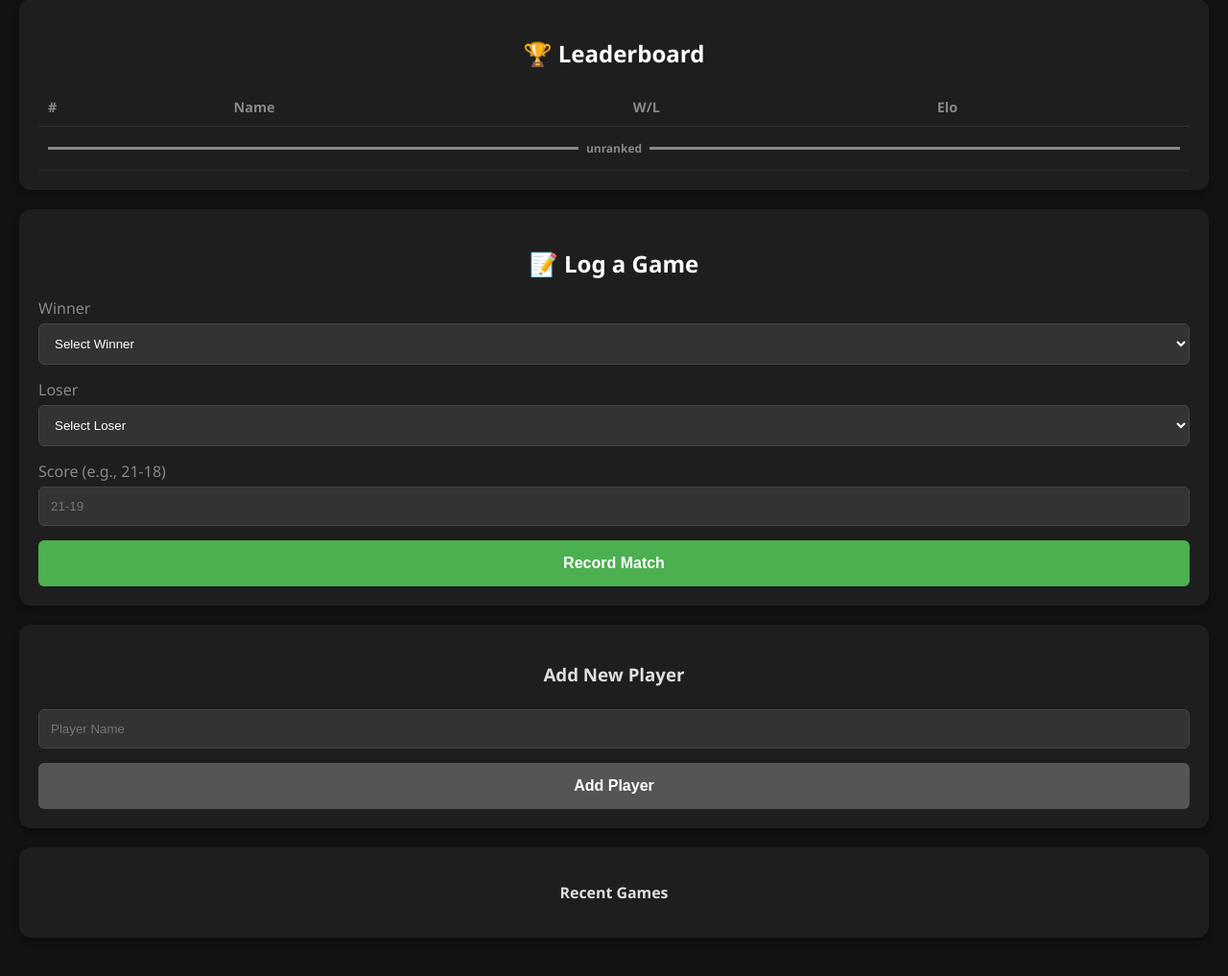
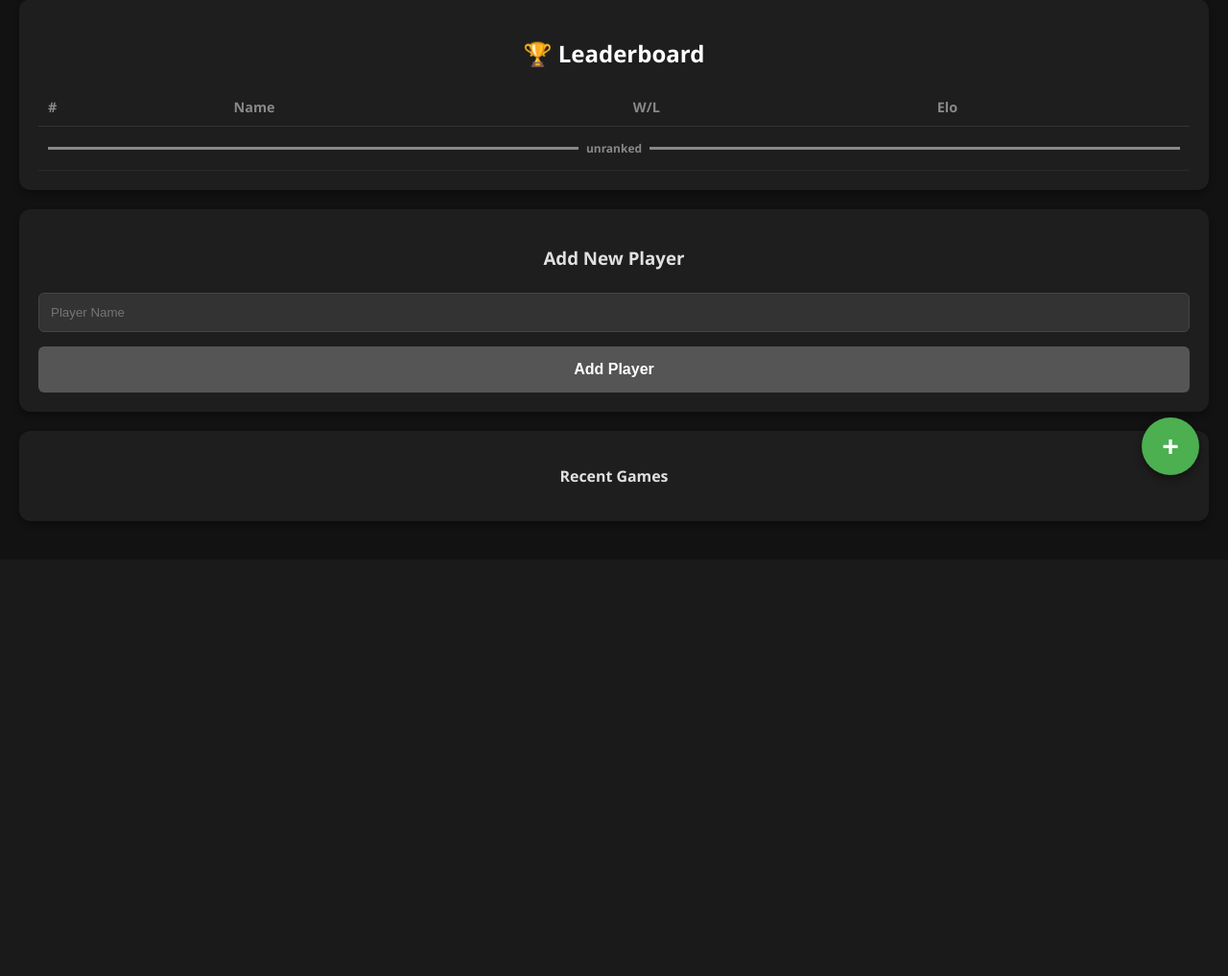
Before and after one commit to tigerqye/pingpongelo, a Flask app: page / in a window 1280 px wide. Shown: the part 275-1292 px from the top of the page at 96% size. After the commit the page ends 820 px from the top, so only its background shows below. Run offline with Flask 3, Linux system fonts and the light colour scheme; data that the repository does not hold is empty.

Commit message:
changed add game + animation

```diff
--- a/app.py
+++ b/app.py
@@ -409,7 +409,7 @@ def admin_end_tournament():
         return "Unauthorized: Incorrect admin password.", 401
 
     config = db.session.get(LeagueConfig, 1)
-    config.tournament_state = 3 # Concluded
+    config.tournament_state = 0 # Concluded
     db.session.commit()
     return redirect('/')
 
--- a/templates/index.html
+++ b/templates/index.html
@@ -36,6 +76,41 @@
             user-select: none;
             margin: 0;
             z-index: 10;
+        }
+
+        /* Floating Action Button (FAB) */
+        #fab-add-match {
+            position: fixed;
+            bottom: 30px;
+            right: 30px;
+            width: 60px;
+            height: 60px;
+            background-color: #4CAF50;
+            color: white;
+            border-radius: 50%;
+            display: flex;
+            justify-content: center;
+            align-items: center;
+            font-size: 30px;
+            box-shadow: 0 4px 10px rgba(0, 0, 0, 0.4);
+            cursor: pointer;
+            z-index: 999;
+            transition: transform 0.2s, background-color 0.2s;
+            border: none;
+        }
+
+        #fab-add-match:hover {
+            transform: scale(1.1);
+            background-color: #45a049;
+        }
+
+        /* Adjusting the existing modal styles to ensure the log form looks good */
+        .modal-content label {
+            display: block;
+            text-align: left;
+            color: #888;
+            margin-top: 10px;
+            font-size: 0.9em;
         }
 
         /* Rules icon */
@@ -762,10 +843,15 @@
 
     </div>
 
-    <div class="card">
-        <h2>📝 Log a Game</h2>
+    <button id="fab-add-match" onclick="document.getElementById('log-match-modal').style.display='flex'">
+        +
+    </button>
+
+    <div id="log-match-modal" class="modal">
+        <div class="modal-content">
+            <h2>📝 Log Game</h2>
             <form action="/log_match" method="POST">
-            <label style="display:block; text-align:left; color:#888; margin-top:10px;">Winner</label>
+                <label>Winner</label>
                 <select name="winner" id="winner-select" onchange="updateOpponentOptions('winner')" required>
                     <option value="" disabled selected>Select Winner</option>
                     {% for player in players %}
@@ -776,7 +862,7 @@
                     {% endfor %}
                 </select>
 
-            <label style="display:block; text-align:left; color:#888; margin-top:10px;">Loser</label>
+                <label>Loser</label>
                 <select name="loser" id="loser-select" onchange="updateOpponentOptions('loser')" required>
                     <option value="" disabled selected>Select Loser</option>
                     {% for player in players %}
@@ -787,11 +873,16 @@
                     {% endfor %}
                 </select>
 
-            <label style="display:block; text-align:left; color:#888; margin-top:10px;">Score (e.g., 21-18)</label>
+                <label>Score (e.g., 21-18)</label>
                 <input type="text" name="score" placeholder="21-19">
 
-            <button type="submit" class="btn-green">Record Match</button>
+                <div class="modal-buttons" style="margin-top: 20px;">
+                    <button type="button" onclick="document.getElementById('log-match-modal').style.display='none'"
+                        style="background: #555; width: auto; margin-top: 0;">Cancel</button>
+                    <button type="submit" class="btn-green" style="width: auto; margin-top: 0;">Record Match</button>
+                </div>
             </form>
+        </div>
     </div>
 
     <div class="card">
@@ -1009,7 +1100,29 @@
             document.getElementById('tournament-admin-controls').classList.add('admin-hidden');
 
             formatDatesToEst();
+
+            window.addEventListener('load', () => {
+                const loader = document.getElementById('loader-wrapper');
+                // Display the full animation for 2 seconds
+                setTimeout(() => {
+                    if (loader) {
+                        loader.classList.add('loader-hidden');
+                    }
+                }, 2000);
             });
+        });
+
+        window.onclick = function (event) {
+            const logModal = document.getElementById('log-match-modal');
+            const adminModal = document.getElementById('admin-login-modal');
+            const rulesModal = document.getElementById('rules-modal');
+            const tournamentModal = document.getElementById('tournament-rules-modal');
+
+            if (event.target == logModal) logModal.style.display = "none";
+            if (event.target == adminModal) adminModal.style.display = "none";
+            if (event.target == rulesModal) rulesModal.style.display = "none";
+            if (event.target == tournamentModal) tournamentModal.style.display = "none";
+        }
     </script>
 </body>
 
```
Also changed, not shown: other parts of templates/index.html (+48 -2 lines). Lines whose indentation alone changed are shown as unchanged.
